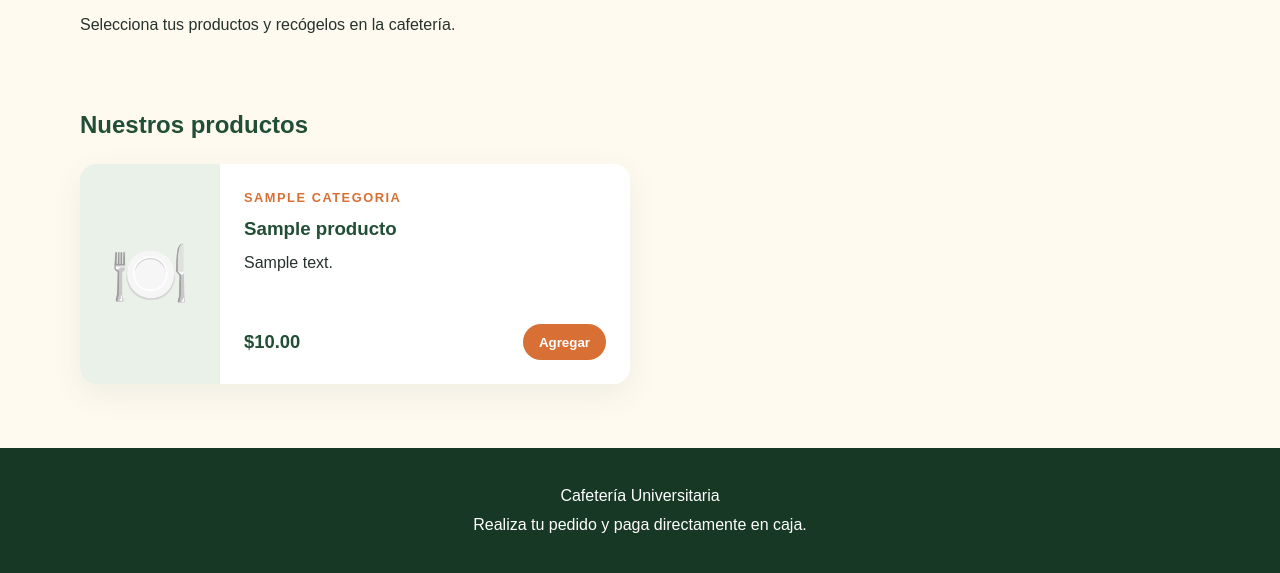
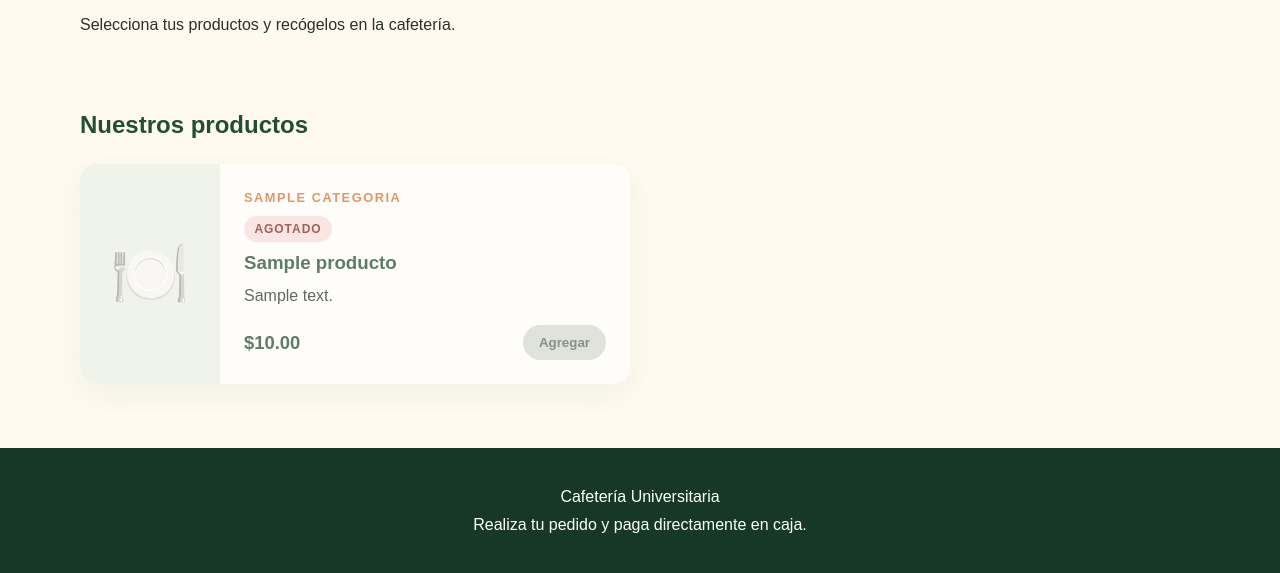
Before and after one commit to MannyCTRLZ/Sistema-de-Gestion-de-Pedidos, a Flask app: template templates/menu.html in a window 1280 px wide. Shown: the part 259-832 px from the top of the page. Run offline with Flask 3, Linux system fonts and the light colour scheme; the template is opened without the code that fills it: most values are stand-ins (such as "Sample title", 1, 10 or a date in 2020).

Commit message:
Muestra productos agotados en el menu

```diff
--- a/app.py
+++ b/app.py
@@ -2,7 +2,7 @@ from flask import Flask, render_template
 from database import (
     crear_tablas,
     insertar_productos_iniciales,
-    obtener_productos_disponibles,
+    obtener_productos,
 )
 
 app = Flask(__name__)
@@ -13,13 +13,13 @@ insertar_productos_iniciales()
 
 @app.route("/")
 def inicio():
-    productos = obtener_productos_disponibles()
+    productos = obtener_productos()
     return render_template("index.html", productos=productos)
 
 
 @app.route("/menu")
 def menu():
-    productos = obtener_productos_disponibles()
+    productos = obtener_productos()
     return render_template("menu.html", productos=productos)
 
 
--- a/database.py
+++ b/database.py
@@ -107,12 +107,11 @@ def insertar_productos_iniciales():
     conexion.close()
 
 
-def obtener_productos_disponibles():
+def obtener_productos():
     conexion = obtener_conexion()
     productos = conexion.execute("""
         SELECT id, nombre, descripcion, precio, categoria, disponible
         FROM productos
-        WHERE disponible = 1
         ORDER BY categoria, nombre
     """).fetchall()
     conexion.close()
--- a/static/css/styles.css
+++ b/static/css/styles.css
@@ -264,6 +264,10 @@ a {
     box-shadow: 0 10px 30px rgba(33, 78, 52, .08);
 }
 
+.producto-agotado {
+    opacity: .72;
+}
+
 .producto-imagen {
     display: grid;
     place-items: center;
@@ -281,6 +285,19 @@ a {
 .producto-informacion h3 {
     margin: .35rem 0;
     color: var(--verde);
+}
+
+.producto-estado {
+    align-self: flex-start;
+    margin-top: .5rem;
+    padding: .2rem .65rem;
+    border-radius: 999px;
+    color: #7a2929;
+    background: #f8dddd;
+    font-size: .75rem;
+    font-weight: 800;
+    letter-spacing: .08em;
+    text-transform: uppercase;
 }
 
 .producto-informacion p {
@@ -305,6 +322,12 @@ a {
     padding: .65rem 1rem;
     color: var(--blanco);
     background: var(--naranja);
+}
+
+.boton-agregar:disabled {
+    color: #5f665f;
+    background: #d5d9d5;
+    cursor: not-allowed;
 }
 
 .pie-pagina {
--- a/templates/menu.html
+++ b/templates/menu.html
@@ -31,7 +31,7 @@
 
             <div class="lista-productos">
                 {% for producto in productos %}
-                <article class="producto">
+                <article class="producto{% if not producto.disponible %} producto-agotado{% endif %}">
                     <div class="producto-imagen" aria-hidden="true">
                         {% if producto.categoria == "Bebidas" %}🥤{% else %}🍽️{% endif %}
                     </div>
@@ -39,6 +39,9 @@
                         <span class="producto-categoria">
                             {{ producto.categoria }}
                         </span>
+                        {% if not producto.disponible %}
+                        <span class="producto-estado">Agotado</span>
+                        {% endif %}
                         <h3>{{ producto.nombre }}</h3>
                         <p>{{ producto.descripcion }}</p>
                         <div class="producto-compra">
@@ -51,6 +54,7 @@
                                 data-id="{{ producto.id }}"
                                 data-nombre="{{ producto.nombre }}"
                                 data-precio="{{ producto.precio }}"
+                                {% if not producto.disponible %}disabled{% endif %}
                             >
                                 Agregar
                             </button>
@@ -59,7 +63,7 @@
                 </article>
                 {% else %}
                 <p class="menu-vacio">
-                    No hay productos disponibles en este momento.
+                    No hay productos registrados en este momento.
                 </p>
                 {% endfor %}
             </div>
```
Also changed, not shown: PROJECT_CONTEXT.md (+3 -0 lines), SPRINT_STATUS.md (+10 -9 lines).
